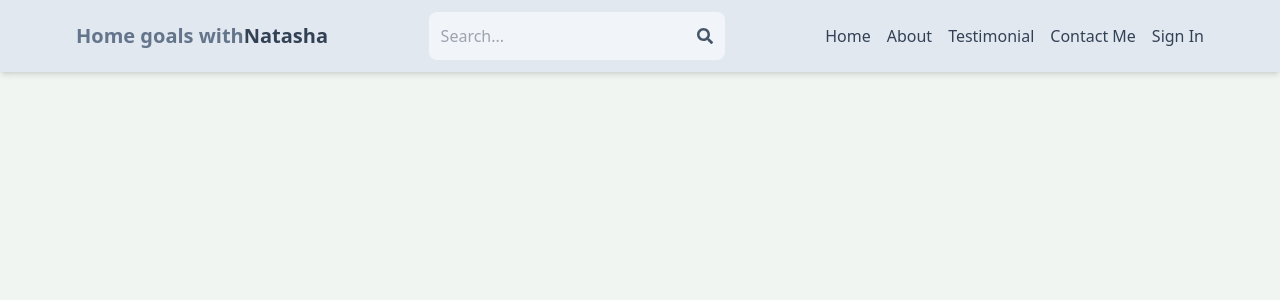
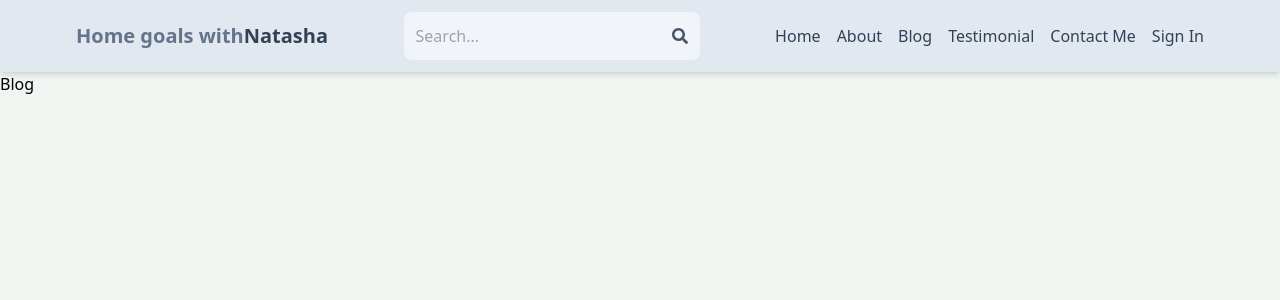
Before and after one commit to arai08/home-goals-with-natasha, a React (Vite) app in the folder client/: page /blog in a window 1280 px wide. Shown: the top 300 px of the page. Built offline with nearby package versions, Linux system fonts and the light colour scheme; no server answers.

Commit message:
added Blog page

```diff
--- a/client/src/App.jsx
+++ b/client/src/App.jsx
@@ -4,6 +4,7 @@ import Profile from "./pages/Profile"
 import SignUp from "./pages/SignUp"
 import SignIn from "./pages/SignIn"
 import About from "./pages/About"
+import Blog from "./pages/Blog"
 import Testimonial from "./pages/Testimonial"
 import ContactMe from "./pages/ContactMe"
 import CreateListing from "./pages/CreateListing"
@@ -22,6 +23,7 @@ export default function App() {
         <Route path="/sign-up" element={<SignUp />} />
         <Route path="/sign-in" element={<SignIn />} />
         <Route path="/about" element={<About />} />
+        <Route path="/blog" element={<Blog />} />
         <Route path="/testimonial" element={<Testimonial />} />
         <Route path="/contact-me" element={<ContactMe />} />
         <Route path="/search" element={<Search />} />
--- a/client/src/components/Header.jsx
+++ b/client/src/components/Header.jsx
@@ -52,6 +52,10 @@ export default function Header() {
                 <li className='hidden sm:inline text-slate-700 hover:underline'>About</li>
                 </Link>
 
+                <Link to='/blog'>
+                <li className='hidden sm:inline text-slate-700 hover:underline'>Blog</li>
+                </Link>
+
                 <Link to='/testimonial'>
                 <li className='hidden sm:inline text-slate-700 hover:underline'>Testimonial</li>
                 </Link>
--- /dev/null
+++ b/client/src/pages/Blog.jsx
@@ -0,0 +1,7 @@
+import React from 'react'
+
+export default function Blog() {
+  return (
+    <div>Blog</div>
+  )
+}
```
